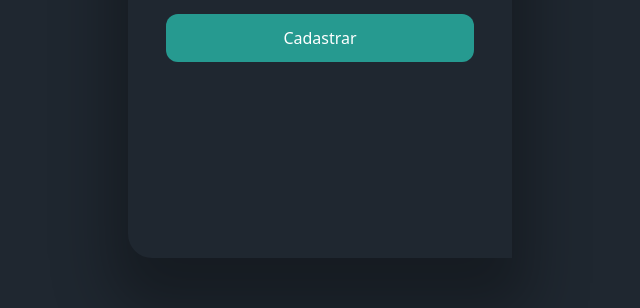
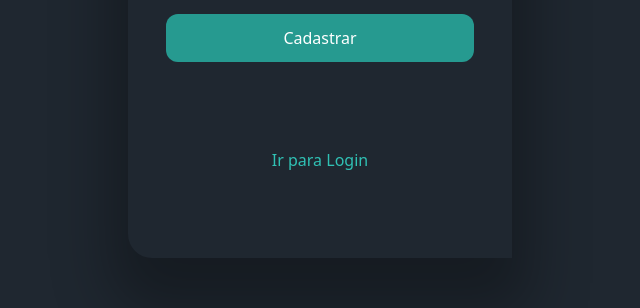
Before and after one commit to marlleyck/fitness-project, a React (Vite) app in the folder frontend/: page /register in a window 1280 px wide. Shown: the part 442-750 px from the top of the page, without its empty margins (320-960 px from the left). Built offline with nearby package versions, Linux system fonts and the light colour scheme.

Commit message:
feat: add button-Link to home

```diff
--- a/frontend/src/components/Form/RegisterForm/index.tsx
+++ b/frontend/src/components/Form/RegisterForm/index.tsx
@@ -1,5 +1,6 @@
 import { useContext } from 'react';
 import { AppContext } from '../../../contexts/AppContext';
+import { Link } from 'react-router-dom';
 
 import { RiUser3Fill } from 'react-icons/ri';
 import { MdEmail } from 'react-icons/md';
@@ -110,6 +111,14 @@ export const RegisterForm = () => {
                         </button>
                     </div>
                 </main>
+                <footer className="w-full h-full flex items-center justify-center">
+                    <Link
+                        to="/"
+                        className="cursor-pointer brightness-125 text-green texts-base hover:brightness-95 duration-300"
+                    >
+                        Ir para Login
+                    </Link>
+                </footer>
             </form>
         </div>
     );
```
